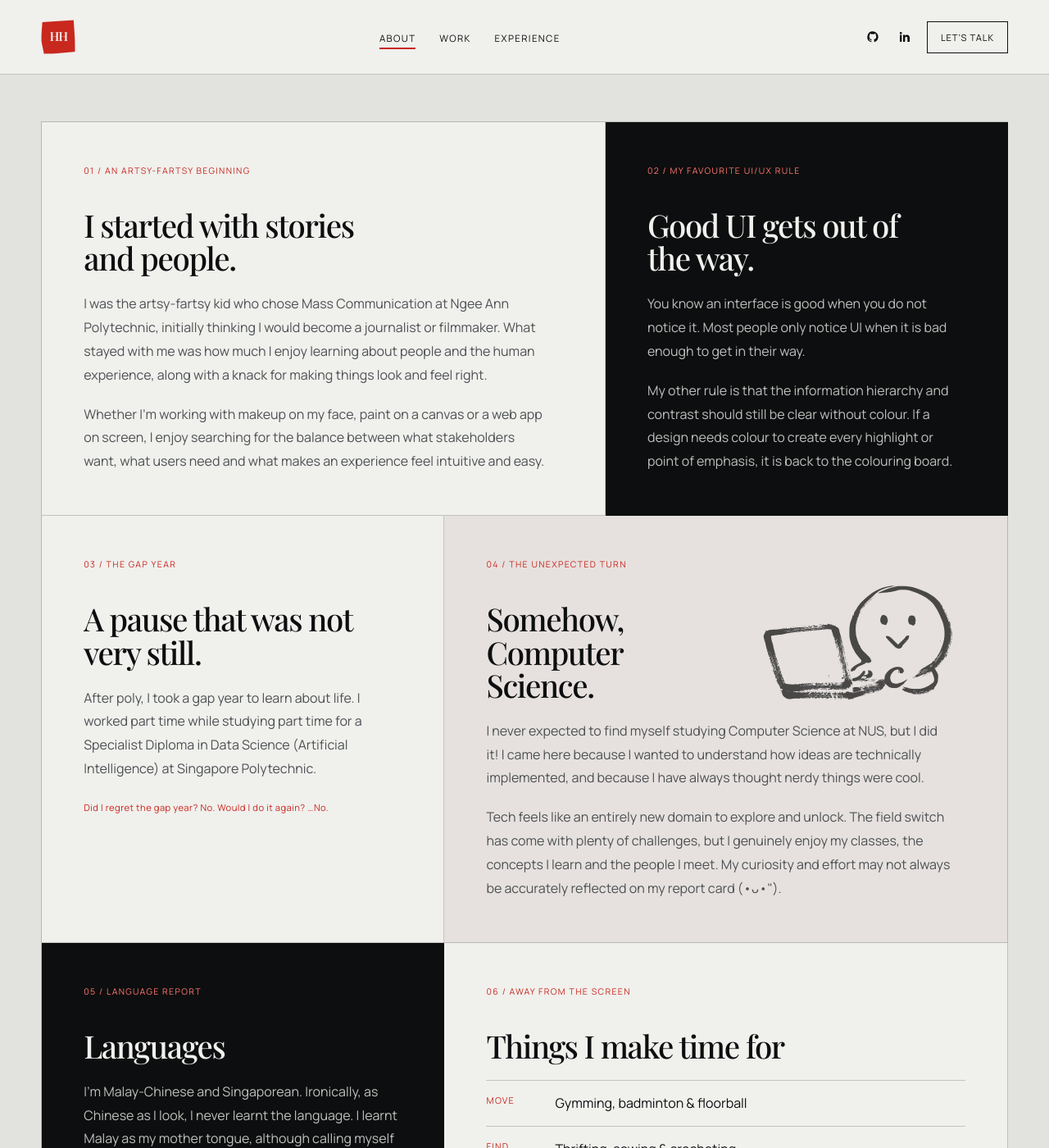
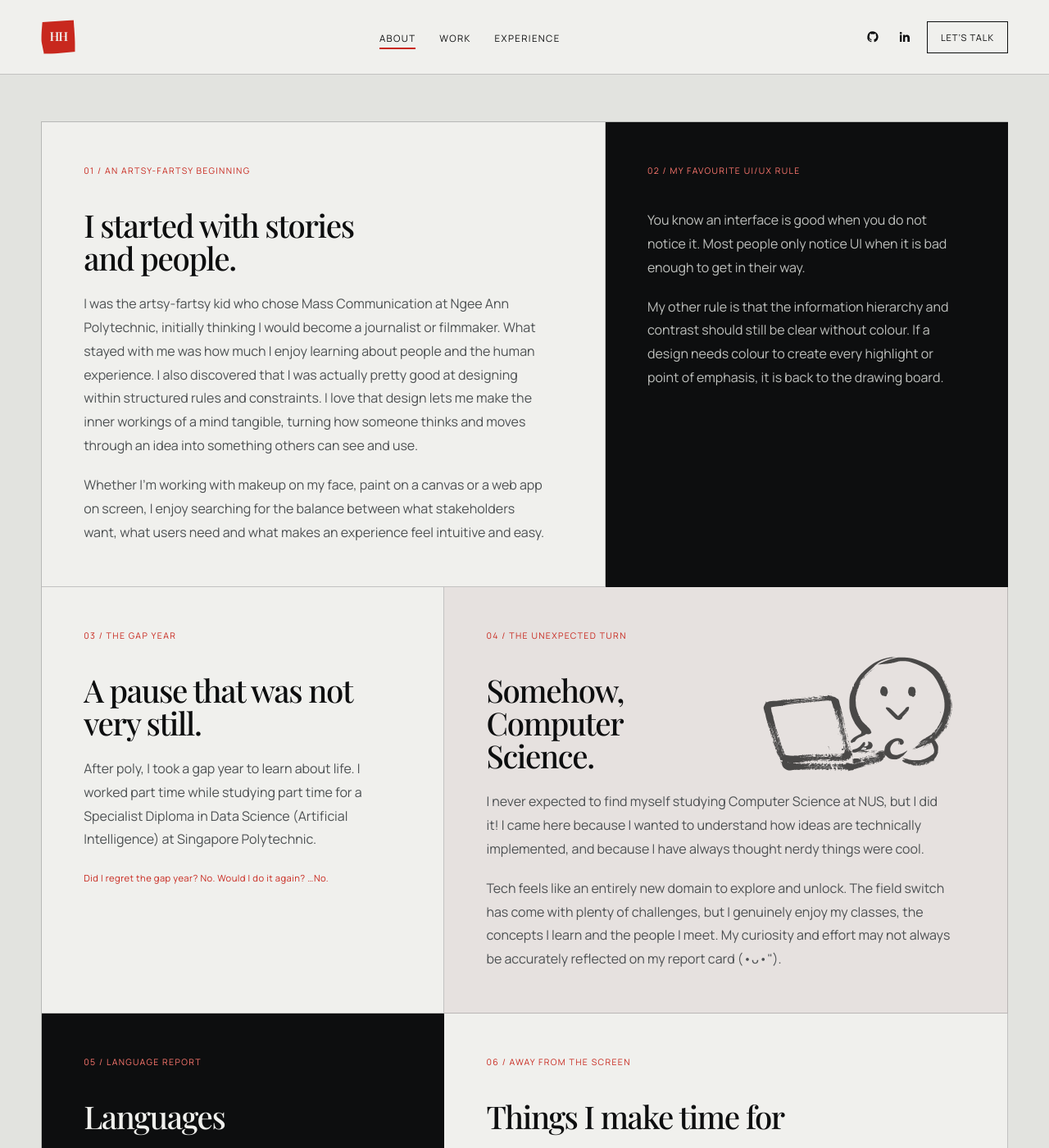
Before and after one commit to hazelhidayah/hazelhidayah.github.io, a Jekyll site: the page built from about.markdown, in a window 1280 px wide and 1400 px high, scrolled down 1029 px. Shown: the whole window at 82% size. Built offline with Jekyll 4.4.1, drawn with Linux system fonts in a browser that asks for light colours.

Commit message:
Refine about page story and design principles

```diff
--- a/about.markdown
+++ b/about.markdown
@@ -44,8 +44,10 @@ description: A few things that shaped how I build, design, and think.
         <p>
           I was the artsy-fartsy kid who chose Mass Communication at Ngee Ann Polytechnic, initially
           thinking I would become a journalist or filmmaker. What stayed with me was how much I enjoy
-          learning about people and the human experience, along with a knack for making things look
-          and feel right.
+          learning about people and the human experience. I also discovered that I was actually pretty
+          good at designing within structured rules and constraints. I love that design lets me make
+          the inner workings of a mind tangible, turning how someone thinks and moves through an idea
+          into something others can see and use.
         </p>
         <p>
           Whether I’m working with makeup on my face, paint on a canvas or a web app on screen, I enjoy
@@ -56,7 +58,6 @@ description: A few things that shaped how I build, design, and think.
 
       <article class="about-tile about-tile--rule about-tile--dark">
         <p class="about-tile__number">02 / My favourite UI/UX rule</p>
-        <h3>Good UI gets out of the way.</h3>
         <p>
           You know an interface is good when you do not notice it. Most people only notice UI when it
           is bad enough to get in their way.
@@ -64,7 +65,7 @@ description: A few things that shaped how I build, design, and think.
         <p>
           My other rule is that the information hierarchy and contrast should still be clear without
           colour. If a design needs colour to create every highlight or point of emphasis, it is back
-          to the colouring board.
+          to the drawing board.
         </p>
       </article>
 
@@ -126,10 +127,10 @@ description: A few things that shaped how I build, design, and think.
 
       <article class="about-tile about-tile--outlook">
         <p class="about-tile__number">07 / How I move through life</p>
-        <blockquote>
+        <p class="about-outlook__statement">
           I genuinely enjoy the process of learning, experiencing as much of life as I can and doing
           whatever I take on to the best of my abilities.
-        </blockquote>
+        </p>
         <p class="about-tile__aside">Learning, experiencing and doing my best.</p>
       </article>
     </div>
--- a/assets/css/style.css
+++ b/assets/css/style.css
@@ -3109,14 +3109,14 @@ body::before {
   max-width: none;
 }
 
-.about-tile > p:not(.about-tile__number, .about-tile__aside, .about-tile__footnote) {
+.about-tile > p:not(.about-tile__number, .about-tile__aside, .about-tile__footnote, .about-outlook__statement) {
   max-width: 58ch;
   margin: 0;
   color: var(--muted);
   line-height: 1.8;
 }
 
-.about-tile > p:not(.about-tile__number, .about-tile__aside, .about-tile__footnote) + p:not(.about-tile__number, .about-tile__aside, .about-tile__footnote) {
+.about-tile > p:not(.about-tile__number, .about-tile__aside, .about-tile__footnote, .about-outlook__statement) + p:not(.about-tile__number, .about-tile__aside, .about-tile__footnote, .about-outlook__statement) {
   margin-top: 1.2rem;
 }
 
@@ -3160,7 +3160,7 @@ body::before {
   text-transform: uppercase;
 }
 
-.about-tile blockquote {
+.about-outlook__statement {
   max-width: 24ch;
   margin: 0;
   color: var(--ink);
@@ -3233,8 +3233,10 @@ body::before {
 }
 
 @media (min-width: 560px) and (max-width: 700px) {
+  .about-tile--story h3,
   .about-tile--gap h3 {
-    font-size: clamp(1.7rem, 4.5vw, 2rem);
+    max-width: none;
+    font-size: clamp(1.55rem, 4.25vw, 1.9rem);
     white-space: nowrap;
   }
 }
```
